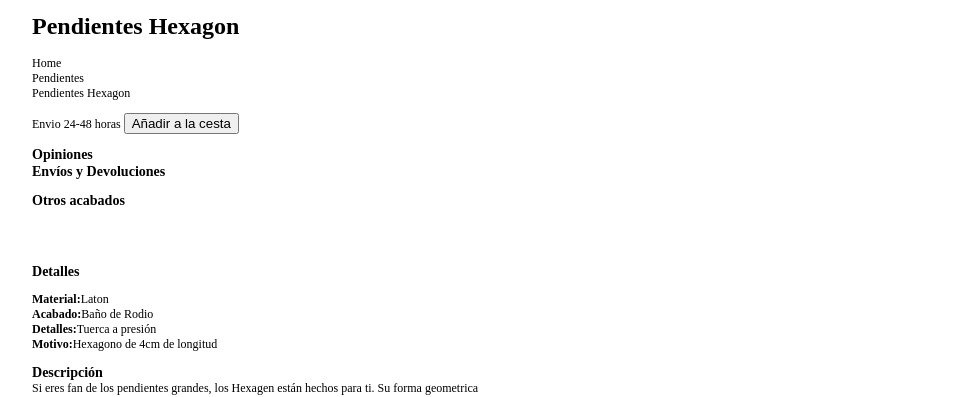
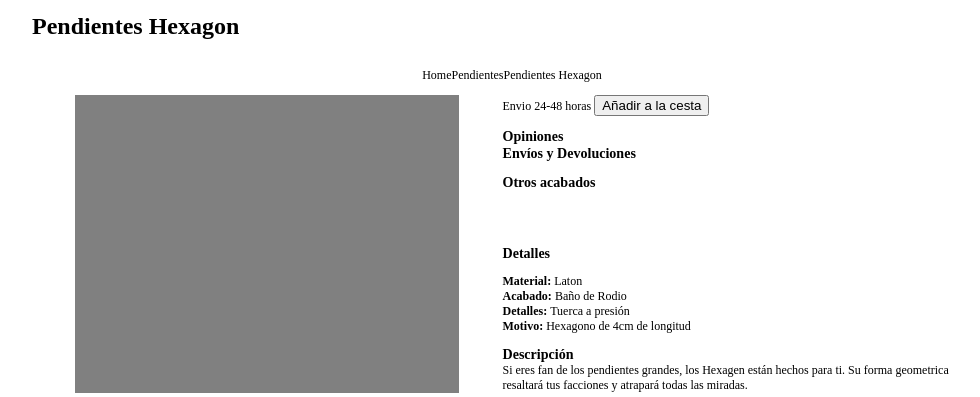
Before and after one commit to tamtran2885/website-from-scratch, a plain HTML site: page ProductPage.html in a window 1280 px wide. Shown: the part 53-450 px from the top of the page, without its empty margins (128-1108 px from the left). Drawn offline with Linux system fonts and the light colour scheme.

Commit message:
update product page

```diff
--- a/ProductPage.html
+++ b/ProductPage.html
@@ -28,7 +28,7 @@
 
 
         <h1 class="product-title">Pendientes Hexagon</h1>
-        <ul class="peoduct-active-page">
+        <ul class="ul-product-active-page">
             <li>Home</li>
             <!--menuitem-->
             <li>Pendientes</li>
@@ -74,10 +74,10 @@
 
                 <h3 class="ul-details">Detalles</h3>
                 <ul>
-                    <li><b>Material:</b>Laton</li>
-                    <li><b>Acabado:</b>Baño de Rodio</li>
-                    <li><b>Detalles:</b>Tuerca a presión</li>
-                    <li><b>Motivo:</b>Hexagono de 4cm de longitud</li>
+                    <li><b>Material: </b>Laton</li>
+                    <li><b>Acabado: </b>Baño de Rodio</li>
+                    <li><b>Detalles: </b>Tuerca a presión</li>
+                    <li><b>Motivo: </b>Hexagono de 4cm de longitud</li>
                 </ul>
 
                 <h3 class="text-product-description">Descripción</h3>
@@ -95,8 +95,6 @@
             <div class="carousel-products-div">
 
             </div>
-
-
         </section>
 
 
--- a/assets/css/style.css
+++ b/assets/css/style.css
@@ -265,3 +265,28 @@ ul {
 .card-price {
     display: flex;
 }
+
+
+/*-------------------- Product Page ------------------------*/
+
+.product-description{
+
+    width: 100%;
+    display: flex;
+    justify-content: space-evenly;
+
+}
+
+.product-images{
+    width: 40%;
+    background-color: gray;
+}
+
+.ul-product-active-page{
+
+    display: inline-flex;
+    justify-content: center;
+
+    margin: 12px auto;
+    width: 100%;
+}
```
